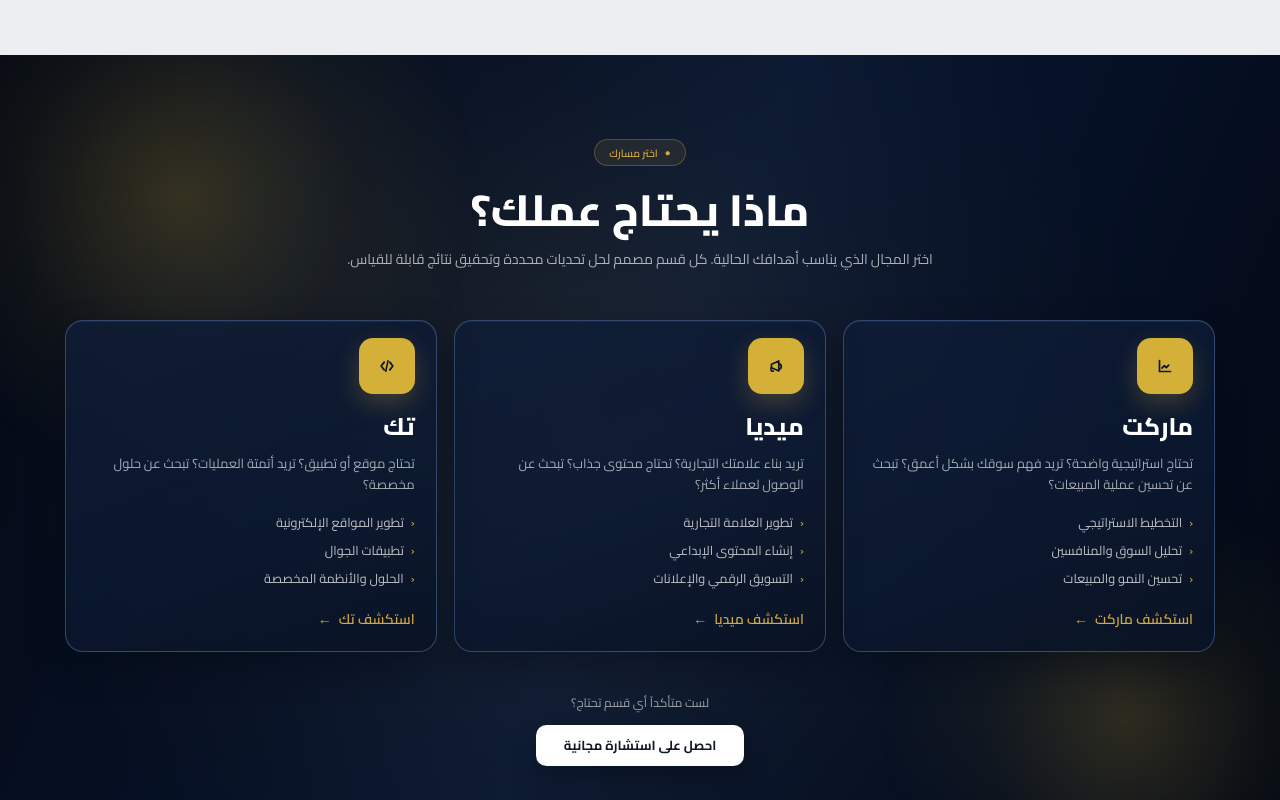
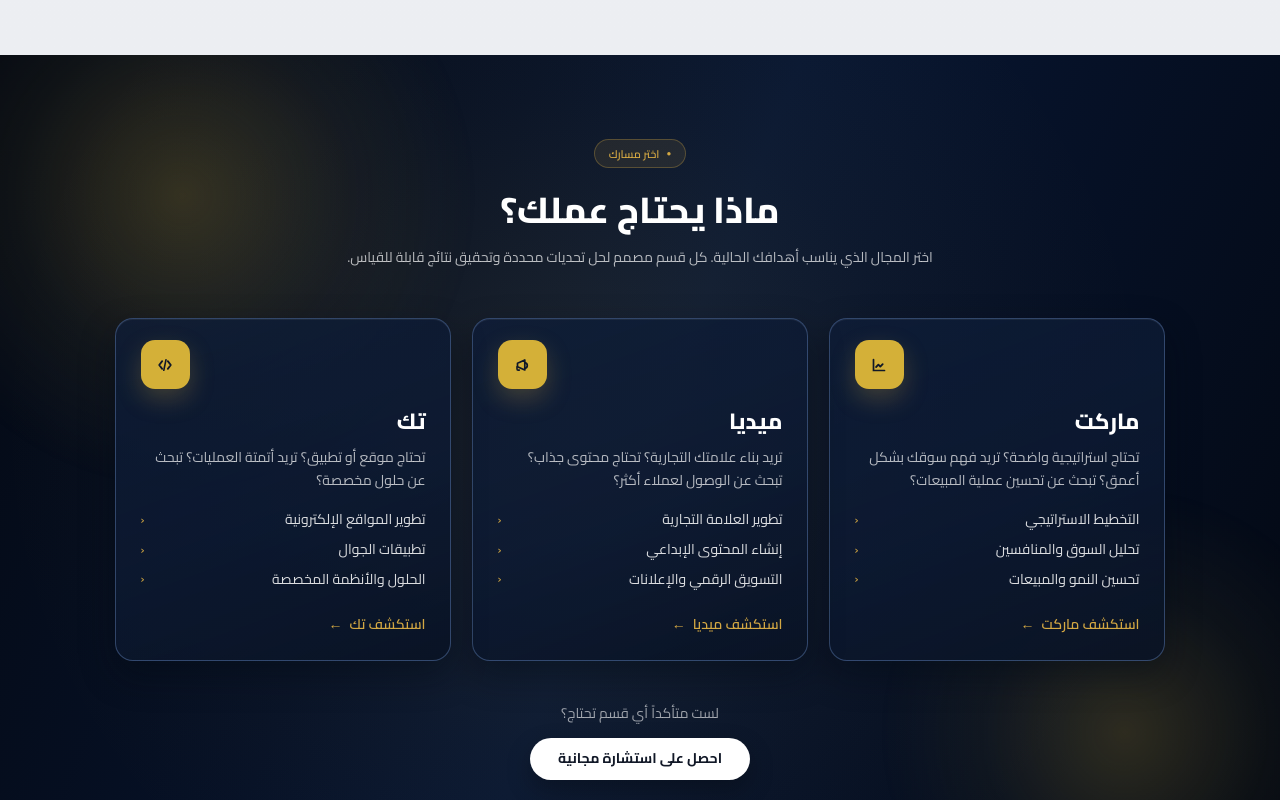
Before and after one commit to mohammed4122002/aysel-agency, a Next.js app: page / in a window 1280 px wide. Shown: the part 1740-2540 px from the top of the page. Built offline with nearby package versions, Linux system fonts and the light colour scheme.

Commit message:
refactor BusinessNeedsSection: update layout and typography for improved readability

```diff
--- a/components/BusinessNeedsSection.tsx
+++ b/components/BusinessNeedsSection.tsx
@@ -90,9 +90,9 @@ const iconByKey = {
 
 function ChevronItem({ text }: { text: string }) {
   return (
-    <li className="flex items-center justify-start gap-2 text-[0.91rem] text-white/72">
-      <span className="text-[#d4a843]">&#8249;</span>
-      <span>{text}</span>
+    <li className="flex items-center justify-between gap-3 text-[14px] text-white/75">
+      <span className="text-white/85">{text}</span>
+      <span className="text-[#d4a843] text-[13px]">&#8249;</span>
     </li>
   );
 }
@@ -100,34 +100,34 @@ function ChevronItem({ text }: { text: string }) {
 export default function BusinessNeedsSection() {
   return (
     <section className="business-needs-section relative py-20 sm:py-24">
-      <div className="mx-auto w-full max-w-[1220px] px-4 sm:px-8 lg:px-10">
-        <div className="mx-auto max-w-[760px] text-center">
-          <div className="mx-auto inline-flex items-center gap-2 rounded-full border border-[#d4a843]/30 bg-[#d4a843]/10 px-4 py-1.5 text-xs font-semibold text-[#d4a843]">
-            <span className="text-[0.7rem]">&#9679;</span>
+      <div className="mx-auto w-full max-w-[1120px] px-4 sm:px-8 lg:px-10">
+        <div className="mx-auto max-w-[680px] text-center">
+          <div className="mx-auto inline-flex items-center gap-2 rounded-full border border-[#d4a843]/30 bg-[#d4a843]/10 px-4 py-1.5 text-[11px] font-semibold text-[#d4a843]">
+            <span className="text-[8px]">&#9679;</span>
             <span>اختر مسارك</span>
           </div>
 
-          <h2 className="mt-6 text-[clamp(1.8rem,4vw,3.12rem)] font-extrabold leading-[1.08] text-white">
+          <h2 className="mt-6 text-[28px] font-extrabold leading-[1.2] text-white sm:text-[32px] lg:text-[36px]">
             ماذا يحتاج عملك؟
           </h2>
 
-          <p className="mx-auto mt-4 max-w-[760px] text-[1rem] leading-relaxed text-white/65">
+          <p className="mx-auto mt-4 max-w-[640px] text-[14px] leading-relaxed text-white/70">
             اختر المجال الذي يناسب أهدافك الحالية. كل قسم مصمم لحل تحديات محددة
             وتحقيق نتائج قابلة للقياس.
           </p>
         </div>
 
-        <div className="mt-14 flex flex-col gap-5 lg:flex-row">
+        <div className="mt-14 grid gap-5 sm:gap-6 lg:grid-cols-3">
           {cards.map((card) => (
-            <article key={card.key} className="needs-card flex-1 rounded-[18px] px-6 pb-6 pt-5 text-right">
-              <div className="mb-6 flex ">
-                <span className="flex h-16 w-16 items-center justify-center rounded-2xl bg-[#d4b038] text-[#101828] shadow-[0_10px_24px_rgba(212,168,67,0.25)]">
+            <article key={card.key} className="needs-card flex-1 rounded-[18px] px-7 pb-7 pt-6 text-right">
+              <div className="mb-6 flex justify-end">
+                <span className="flex h-14 w-14 items-center justify-center rounded-2xl bg-[#d4b038] text-[#101828] shadow-[0_10px_24px_rgba(212,168,67,0.25)]">
                   {iconByKey[card.key]}
                 </span>
               </div>
 
-              <h3 className="text-[1.72rem] font-extrabold leading-none text-white">{card.title}</h3>
-              <p className="mt-4 text-[0.93rem] leading-relaxed text-white/63">{card.description}</p>
+              <h3 className="text-[22px] font-extrabold leading-none text-white">{card.title}</h3>
+              <p className="mt-4 text-[14px] leading-relaxed text-white/70">{card.description}</p>
 
               <ul className="mt-5 space-y-2.5">
                 {card.bullets.map((item) => (
@@ -137,7 +137,7 @@ export default function BusinessNeedsSection() {
 
               <button
                 type="button"
-                className="mt-6 inline-flex items-center gap-2 text-base font-semibold text-[#d4a843] hover:text-[#e4c369]"
+                className="mt-7 inline-flex items-center gap-2 text-[14px] font-semibold text-[#d4a843] hover:text-[#e4c369]"
               >
                 <span>{card.cta}</span>
                 <span>&#8592;</span>
@@ -147,10 +147,10 @@ export default function BusinessNeedsSection() {
         </div>
 
         <div className="mt-12 text-center">
-          <p className="text-sm text-white/58">لست متأكداً أي قسم تحتاج؟</p>
+          <p className="text-[14px] text-white/60">لست متأكداً أي قسم تحتاج؟</p>
           <button
             type="button"
-            className="mt-4 rounded-xl bg-white px-8 py-3 text-[0.93rem] font-bold text-[#111827] shadow-[0_10px_24px_rgba(0,0,0,0.25)]"
+            className="mt-4 rounded-full bg-white px-8 py-3 text-[14px] font-bold text-[#111827] shadow-[0_10px_24px_rgba(0,0,0,0.25)]"
           >
             احصل على استشارة مجانية
           </button>
```
